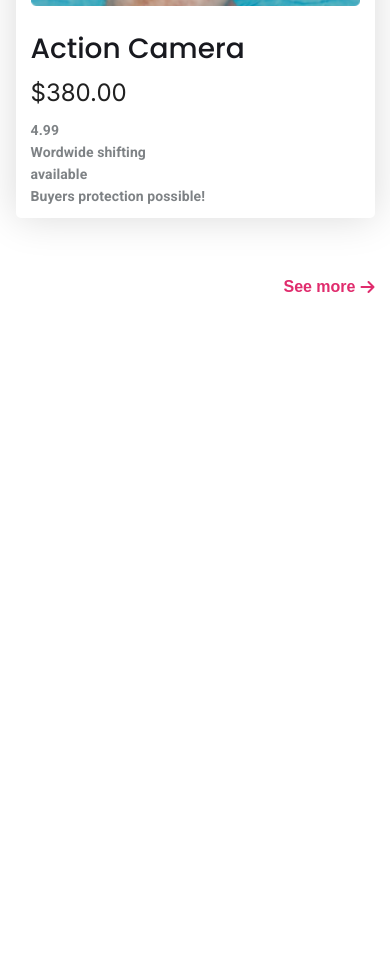
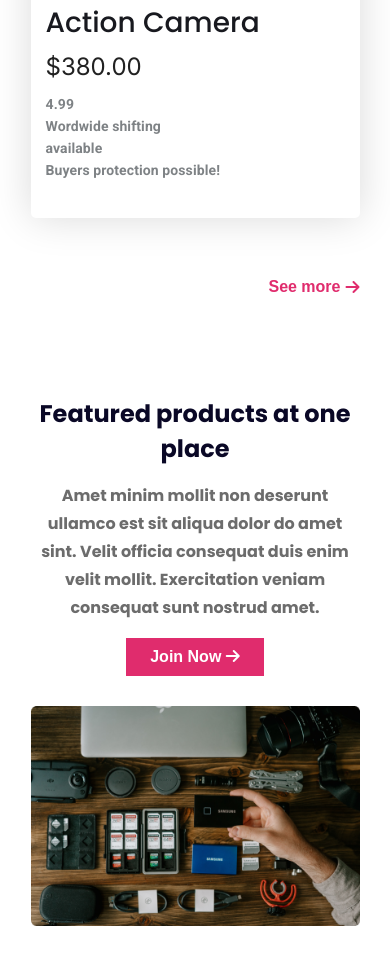
Before and after one commit to RifaOrin/Influencer-gear, a plain HTML site: page index.html in a window 390 px wide. Shown: the part 5716-6681 px from the top of the page. Before the commit the page ends 6112 px from the top, so only its background shows below. Drawn offline with Linux system fonts and the light colour scheme.

Commit message:
Feature product section added with responsive design

```diff
--- a/index.html
+++ b/index.html
@@ -32,7 +32,7 @@
             Lorem ipsum dolor sit amet, consectetur adipiscing elit. Sem
             vestibulum sed scelerisque eros. Lectus faucibus.
           </p>
-          <button class="prebook-btn">
+          <button class="primary-btn">
             Prebook now
             <i class="fa-solid fa-arrow-right arrow"></i>
           </button>
@@ -144,6 +144,18 @@
       </div>
 
     </section>
+    <section class="featured-products-section">
+      <div class="feature-products">
+        <div >
+          <img src="images/gear.png" alt="" class="feature-product-img">
+        </div>
+        <div class="feature-product-describe">
+          <h3 class="feature-product-title">Featured products at one place</h3>
+          <p class="feature-product-description">Amet minim mollit non deserunt ullamco est sit aliqua dolor do amet sint. Velit officia consequat duis enim velit mollit. Exercitation veniam consequat sunt nostrud amet.</p>
+          <button id="join-now" class="primary-btn">Join Now <i class="fa-solid fa-arrow-right arrow"></i></button>
+        </div>
+      </div>
+    </section>
     </main>
     <footer></footer>
   </body>
--- a/styles/influencer.css
+++ b/styles/influencer.css
@@ -23,6 +23,19 @@ body {
   display: flex;
 }
 
+.primary-btn {
+  padding: 10px 24px;
+  background-color: var(--secondary-color);
+  color: var(--white);
+  font-weight: 700;
+  font-size: 1rem;
+  border: none;
+  border-radius: 41px;
+  display: flex;
+  align-items: center;
+  justify-content: center;
+  gap: 8px;
+}
 /* Navbar styles */
 .navbar,
 .banner {
@@ -86,19 +99,7 @@ body {
 .camera-img {
   width: 100%;
 }
-.prebook-btn {
-  padding: 10px 24px;
-  background-color: var(--secondary-color);
-  color: var(--white);
-  font-weight: 700;
-  font-size: 1rem;
-  border: none;
-  border-radius: 41px;
-  display: flex;
-  align-items: center;
-  justify-content: center;
-  gap: 8px;
-}
+
 /* Main section */
 main {
   max-width: 1110px;
@@ -128,6 +129,10 @@ main > section {
   align-items: center;
 }
 /* Popular section style */
+.popular-section {
+  max-width: 1047px;
+}
+
 .popular-title {
   text-align: center;
   font-weight: 600;
@@ -137,7 +142,6 @@ main > section {
   margin-bottom: 50px;
 }
 .card {
-  width: 329px;
   height: 476px;
   padding: 17px 15px;
   background-color: var(--white);
@@ -152,6 +156,7 @@ main > section {
   display: grid;
   grid-template-columns: repeat(3, 1fr);
   gap: 30px;
+  justify-content: center;
 }
 .card-title {
   font-weight: 500;
@@ -193,6 +198,36 @@ main > section {
   align-items: center;
   gap: 5px;
 }
+/* Feature Products section */
+.feature-products {
+  display: flex;
+  justify-content: space-between;
+  align-items: center;
+}
+.feature-product-describe {
+  width: 610px;
+}
+.feature-product-title {
+  font-weight: 700;
+  font-size: 2.375rem;
+  line-height: 3.75rem;
+  color: #0a0826;
+  margin-bottom: 16px;
+}
+.feature-product-description {
+  font-weight: 700;
+  font-size: 1rem;
+  line-height: 1.75rem;
+  color: #6c6c6c;
+  width: 500px;
+  margin-bottom: 16px;
+}
+#join-now {
+  border-radius: 0px;
+}
+.feature-product-img {
+  width: 100%;
+}
 /* Responsive Design */
 
 @media screen and (max-width: 576px) {
@@ -206,7 +241,8 @@ main > section {
   i.searchbar {
     display: none;
   }
-  .banner {
+  .banner,
+  .feature-products {
     flex-direction: column-reverse;
   }
   .banner-content {
@@ -226,7 +262,7 @@ main > section {
     text-align: center;
     font-weight: 500;
   }
-  .prebook-btn {
+  .primary-btn {
     display: block;
     margin: 0 auto;
     font-size: 1rem;
@@ -253,4 +289,21 @@ main > section {
   .see-more {
     margin-top: 30px;
   }
+  .feature-product-describe {
+    width: 329px;
+  }
+  .feature-product-title {
+    text-align: center;
+    font-size: 1.5rem;
+    line-height: normal;
+  }
+  .feature-product-description {
+    text-align: center;
+    width: auto;
+  }
+  #join-now {
+    margin-bottom: 30px;
+    font-weight: 700;
+    gap: 8px;
+  }
 }
```
